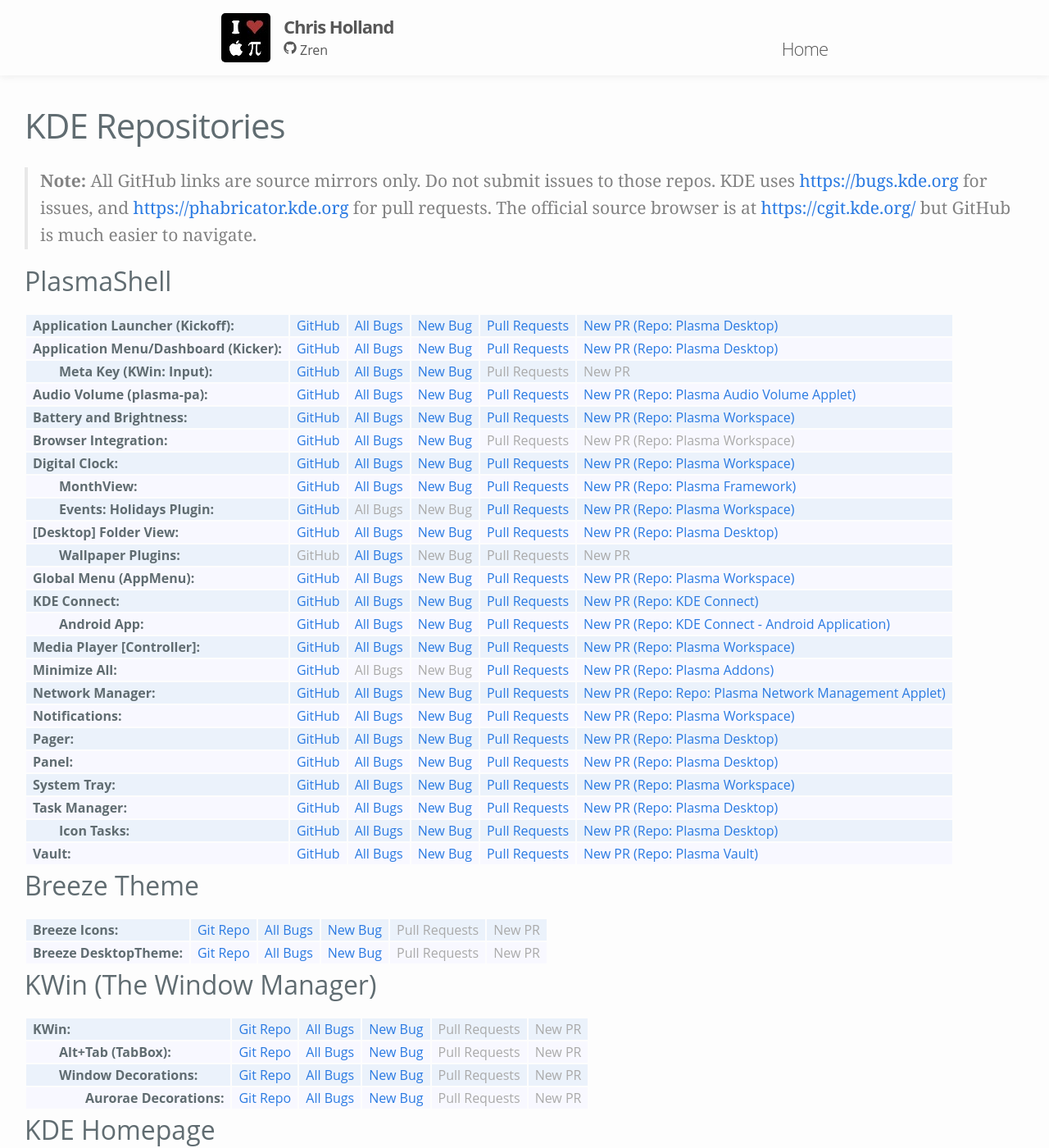
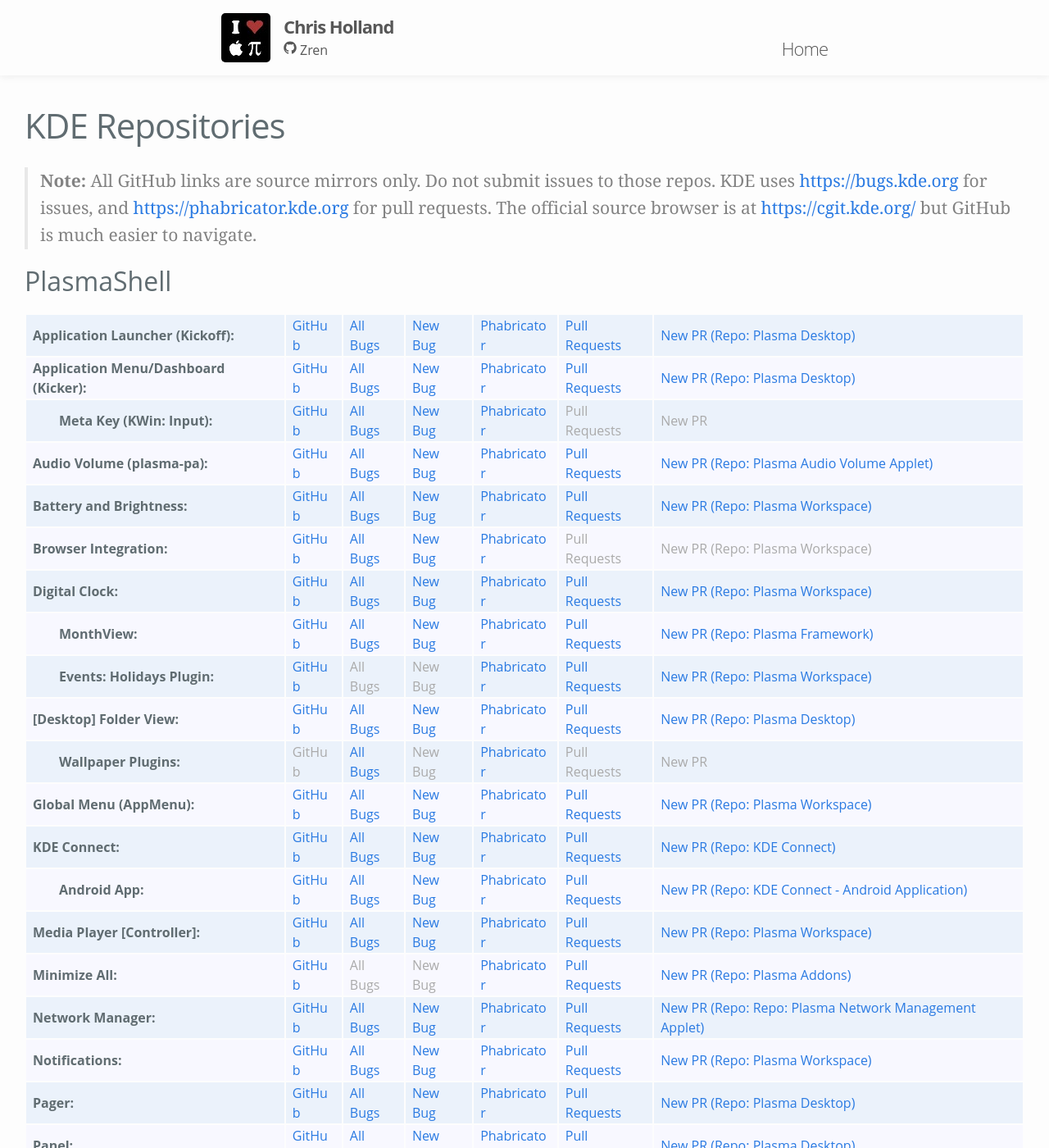
Before and after one commit to Zren/zren.github.io, a Jekyll site: the page built from kde_repos.md, in a window 1280 px wide and 1400 px high. Shown: the whole window at 82% size. Built offline with Jekyll 4.4.1, drawn with Linux system fonts in a browser that asks for light colours; some of the changed text lies outside the part shown.

Commit message:
Add phabricator repo link column

```diff
--- a/kde_repos.md
+++ b/kde_repos.md
@@ -62,12 +62,14 @@
 {% assign phabDiffsAddons = 'https://phabricator.kde.org/differential/query/iwcJtI0heMfD/#R' %}
 {% assign phabNewDiff = 'https://phabricator.kde.org/differential/diff/create/' %}
 
+
 <table class="repolist">
 	<tr>
 		<td>Application Launcher (Kickoff)</td>
 		<td><a href="https://github.com/KDE/plasma-desktop/blob/master/applets/kickoff/">GitHub</a></td>
 		<td><a href="{{kdeBugList}}product=plasmashell&component=Application%20Launcher%20%28Kickoff%29&list_id=1406061">All Bugs</a></td>
 		<td><a href="{{kdeNewBug}}product=plasmashell&component=Application%20Launcher%20%28Kickoff%29">New Bug</a></td>
+		<td><a href="https://phabricator.kde.org/source/plasma-desktop/">Phabricator</a></td>
 		<td><a href="{{phabDiffsDesktop}}">Pull Requests</a></td>
 		<td><a href="{{phabNewDiff}}">New PR (Repo: Plasma Desktop)</a></td>
 	</tr>
@@ -76,6 +78,7 @@
 		<td><a href="https://github.com/KDE/plasma-desktop/blob/master/applets/kicker/">GitHub</a></td>
 		<td><a href="{{kdeBugList}}product=plasmashell&component=Application%20Menu%20%28Kicker%29&list_id=1406061">All Bugs</a></td>
 		<td><a href="{{kdeNewBug}}product=plasmashell&component=Application%20Menu%20%28Kicker%29">New Bug</a></td>
+		<td><a href="https://phabricator.kde.org/source/plasma-desktop/">Phabricator</a></td>
 		<td><a href="{{phabDiffsDesktop}}">Pull Requests</a></td>
 		<td><a href="{{phabNewDiff}}">New PR (Repo: Plasma Desktop)</a></td>
 	</tr>
@@ -84,6 +87,7 @@
 		<td><a href="https://github.com/KDE/kwin/">GitHub</a></td>
 		<td><a href="{{kdeBugList}}product=kwin&component=input&list_id=1432963">All Bugs</a></td>
 		<td><a href="{{kdeNewBug}}product=kwin&component=input">New Bug</a></td>
+		<td><a href="https://phabricator.kde.org/source/kwin/">Phabricator</a></td>
 		<td><a>Pull Requests</a></td>
 		<td><a>New PR</a></td>
 	</tr>
@@ -92,6 +96,7 @@
 		<td><a href="https://github.com/KDE/plasma-pa">GitHub</a></td>
 		<td><a href="{{kdeBugList}}product=plasma-pa&list_id=1406062">All Bugs</a></td>
 		<td><a href="{{kdeNewBug}}product=plasma-pa&component=applet">New Bug</a></td>
+		<td><a href="https://phabricator.kde.org/source/plasma-pa/">Phabricator</a></td>
 		<td><a href="{{phabDiffs}}NlM7ES4ji2UX/#R">Pull Requests</a></td>
 		<td><a href="{{phabNewDiff}}">New PR (Repo: Plasma Audio Volume Applet)</a></td>
 	</tr>
@@ -100,6 +105,7 @@
 		<td><a href="https://github.com/KDE/plasma-workspace/tree/master/applets/batterymonitor">GitHub</a></td>
 		<td><a href="{{kdeBugList}}product=plasmashell&component=Battery%20Monitor&list_id=1439115">All Bugs</a></td>
 		<td><a href="{{kdeNewBug}}product=plasmashell&component=Battery%20Monitor">New Bug</a></td>
+		<td><a href="https://phabricator.kde.org/source/plasma-workspace/">Phabricator</a></td>
 		<td><a href="{{phabDiffsWorkspace}}">Pull Requests</a></td>
 		<td><a href="{{phabNewDiff}}">New PR (Repo: Plasma Workspace)</a></td>
 	</tr>
@@ -108,6 +114,7 @@
 		<td><a href="https://github.com/kde/plasma-browser-integration">GitHub</a></td>
 		<td><a href="{{kdeBugList}}product=plasma-browser-integration&list_id=1451104">All Bugs</a></td>
 		<td><a href="{{kdeNewBug}}product=plasma-browser-integration">New Bug</a></td>
+		<td><a href="https://phabricator.kde.org/source/plasma-browser-integration/">Phabricator</a></td>
 		<td><a>Pull Requests</a></td>
 		<td><a>New PR (Repo: Plasma Workspace)</a></td>
 	</tr>
@@ -116,6 +123,7 @@
 		<td><a href="https://github.com/KDE/plasma-workspace/tree/master/applets/digital-clock">GitHub</a></td>
 		<td><a href="{{kdeBugList}}product=plasmashell&component=Digital%20Clock&list_id=1406061">All Bugs</a></td>
 		<td><a href="{{kdeNewBug}}product=plasmashell&component=Digital%20Clock">New Bug</a></td>
+		<td><a href="https://phabricator.kde.org/source/plasma-workspace/">Phabricator</a></td>
 		<td><a href="{{phabDiffsWorkspace}}">Pull Requests</a></td>
 		<td><a href="{{phabNewDiff}}">New PR (Repo: Plasma Workspace)</a></td>
 	</tr>
@@ -124,6 +132,7 @@
 		<td><a href="https://github.com/KDE/plasma-framework/tree/master/src/declarativeimports/calendar">GitHub</a></td>
 		<td><a href="{{kdeBugList}}product=frameworks-kdeclarative&list_id=1480318">All Bugs</a></td>
 		<td><a href="{{kdeNewBug}}product=frameworks-kdeclarative">New Bug</a></td>
+		<td><a href="https://phabricator.kde.org/source/plasma-framework/">Phabricator</a></td>
 		<td><a href="{{phabDiffsFramework}}">Pull Requests</a></td>
 		<td><a href="{{phabNewDiff}}">New PR (Repo: Plasma Framework)</a></td>
 	</tr>
@@ -132,6 +141,7 @@
 		<td><a href="https://github.com/KDE/plasma-workspace/tree/master/plasmacalendarintegration">GitHub</a></td>
 		<td><a>All Bugs</a></td>
 		<td><a>New Bug</a></td>
+		<td><a href="https://phabricator.kde.org/source/plasma-workspace/">Phabricator</a></td>
 		<td><a href="{{phabDiffsWorkspace}}">Pull Requests</a></td>
 		<td><a href="{{phabNewDiff}}">New PR (Repo: Plasma Workspace)</a></td>
 	</tr>
@@ -140,6 +150,7 @@
 		<td><a href="https://github.com/KDE/plasma-desktop/tree/master/containments/desktop/">GitHub</a></td>
 		<td><a href="{{kdeBugList}}product=plasmashell&component=Folder&list_id=1417574">All Bugs</a></td>
 		<td><a href="{{kdeNewBug}}product=plasmashell&component=Folder">New Bug</a></td>
+		<td><a href="https://phabricator.kde.org/source/plasma-desktop/">Phabricator</a></td>
 		<td><a href="{{phabDiffsDesktop}}">Pull Requests</a></td>
 		<td><a href="{{phabNewDiff}}">New PR (Repo: Plasma Desktop)</a></td>
 	</tr>
@@ -148,6 +159,7 @@
 		<td><a>GitHub</a></td>
 		<td><a href="{{kdeBugList}}product=Plasma%20Workspace%20Wallpapers&component=general&list_id=1437793">All Bugs</a></td>
 		<td><a>New Bug</a></td>
+		<td><a href="https://phabricator.kde.org/source/plasma-workspace/">Phabricator</a></td>
 		<td><a>Pull Requests</a></td>
 		<td><a>New PR</a></td>
 	</tr>
@@ -156,6 +168,7 @@
 		<td><a href="https://github.com/KDE/plasma-workspace/tree/master/applets/appmenu">GitHub</a></td>
 		<td><a href="{{kdeBugList}}product=plasmashell&component=Global%20Menu&list_id=1440415">All Bugs</a></td>
 		<td><a href="{{kdeNewBug}}product=plasmashell&component=Global%20Menu">New Bug</a></td>
+		<td><a href="https://phabricator.kde.org/source/plasma-workspace/">Phabricator</a></td>
 		<td><a href="{{phabDiffsWorkspace}}">Pull Requests</a></td>
 		<td><a href="{{phabNewDiff}}">New PR (Repo: Plasma Workspace)</a></td>
 	</tr>
@@ -164,6 +177,7 @@
 		<td><a href="https://github.com/KDE/kdeconnect-kde/tree/master/plasmoid">GitHub</a></td>
 		<td><a href="{{kdeBugList}}product=kdeconnect&list_id=1488080">All Bugs</a></td>
 		<td><a href="{{kdeNewBug}}product=kdeconnect">New Bug</a></td>
+		<td><a href="https://phabricator.kde.org/source/kdeconnect-kde/">Phabricator</a></td>
 		<td><a href="https://phabricator.kde.org/differential/query/ukrPN51zGqf8/#R">Pull Requests</a></td>
 		<td><a href="{{phabNewDiff}}">New PR (Repo: KDE Connect)</a></td>
 	</tr>
@@ -172,6 +186,7 @@
 		<td><a href="https://github.com/KDE/kdeconnect-android">GitHub</a></td>
 		<td><a href="{{kdeBugList}}product=kdeconnect&list_id=1488080">All Bugs</a></td>
 		<td><a href="{{kdeNewBug}}product=kdeconnect&component=android-application">New Bug</a></td>
+		<td><a href="https://phabricator.kde.org/source/kdeconnect-android/">Phabricator</a></td>
 		<td><a href="https://phabricator.kde.org/differential/query/O5uLyNhBHBeF/#R">Pull Requests</a></td>
 		<td><a href="{{phabNewDiff}}">New PR (Repo: KDE Connect - Android Application)</a></td>
 	</tr>
@@ -180,6 +195,7 @@
 		<td><a href="https://github.com/KDE/plasma-workspace/tree/master/applets/mediacontroller">GitHub</a></td>
 		<td><a href="{{kdeBugList}}product=plasmashell&component=Media%20Player&list_id=1428170">All Bugs</a></td>
 		<td><a href="{{kdeNewBug}}product=plasmashell&component=Media%20Player">New Bug</a></td>
+		<td><a href="https://phabricator.kde.org/source/plasma-workspace/">Phabricator</a></td>
 		<td><a href="{{phabDiffsWorkspace}}">Pull Requests</a></td>
 		<td><a href="{{phabNewDiff}}">New PR (Repo: Plasma Workspace)</a></td>
 	</tr>
@@ -188,6 +204,7 @@
 		<td><a href="https://github.com/KDE/kdeplasma-addons/tree/master/applets/minimizeall">GitHub</a></td>
 		<td><a>All Bugs</a></td>
 		<td><a>New Bug</a></td>
+		<td><a href="https://phabricator.kde.org/source/kdeplasma-addons/">Phabricator</a></td>
 		<td><a href="{{phabDiffsAddons}}">Pull Requests</a></td>
 		<td><a href="{{phabNewDiff}}">New PR (Repo: Plasma Addons)</a></td>
 	</tr>
@@ -196,6 +213,7 @@
 		<td><a href="https://github.com/KDE/plasma-nm">GitHub</a></td>
 		<td><a href="{{kdeBugList}}product=plasma-nm&list_id=1477710">All Bugs</a></td>
 		<td><a href="{{kdeNewBug}}product=plasma-nm">New Bug</a></td>
+		<td><a href="https://phabricator.kde.org/source/plasma-nm/">Phabricator</a></td>
 		<td><a href="{{phabDiffs}}zTZoO20shXlW/#R">Pull Requests</a></td>
 		<td><a href="{{phabNewDiff}}">New PR (Repo: Repo: Plasma Network Management Applet)</a></td>
 	</tr>
@@ -204,6 +222,7 @@
 		<td><a href="https://github.com/KDE/plasma-workspace/tree/master/applets/notifications">GitHub</a></td>
 		<td><a href="{{kdeBugList}}product=plasmashell&component=Notifications&list_id=1453849">All Bugs</a></td>
 		<td><a href="{{kdeNewBug}}product=plasmashell&component=Notifications">New Bug</a></td>
+		<td><a href="https://phabricator.kde.org/source/plasma-workspace/">Phabricator</a></td>
 		<td><a href="{{phabDiffsWorkspace}}">Pull Requests</a></td>
 		<td><a href="{{phabNewDiff}}">New PR (Repo: Plasma Workspace)</a></td>
 	</tr>
@@ -212,6 +231,7 @@
 		<td><a href="https://github.com/KDE/plasma-desktop/blob/master/applets/pager">GitHub</a></td>
 		<td><a href="{{kdeBugList}}product=plasmashell&component=Pager&list_id=1411058">All Bugs</a></td>
 		<td><a href="{{kdeNewBug}}product=plasmashell&component=Pager">New Bug</a></td>
+		<td><a href="https://phabricator.kde.org/source/plasma-desktop/">Phabricator</a></td>
 		<td><a href="{{phabDiffsDesktop}}">Pull Requests</a></td>
 		<td><a href="{{phabNewDiff}}">New PR (Repo: Plasma Desktop)</a></td>
 	</tr>
@@ -220,6 +240,7 @@
 		<td><a href="https://github.com/KDE/plasma-desktop/tree/master/desktoppackage">GitHub</a></td>
 		<td><a href="{{kdeBugList}}product=plasmashell&component=panel&list_id=1465776">All Bugs</a></td>
 		<td><a href="{{kdeNewBug}}product=plasmashell&component=panel">New Bug</a></td>
+		<td><a href="https://phabricator.kde.org/source/plasma-desktop/">Phabricator</a></td>
 		<td><a href="{{phabDiffsDesktop}}">Pull Requests</a></td>
 		<td><a href="{{phabNewDiff}}">New PR (Repo: Plasma Desktop)</a></td>
 	</tr>
@@ -228,6 +249,7 @@
 		<td><a href="https://github.com/KDE/plasma-workspace/tree/master/applets/systemtray">GitHub</a></td>
 		<td><a href="{{kdeBugList}}product=plasmashell&component=System%20Tray&list_id=1408524">All Bugs</a></td>
 		<td><a href="{{kdeNewBug}}product=plasmashell&component=System%20Tray">New Bug</a></td>
+		<td><a href="https://phabricator.kde.org/source/plasma-workspace/">Phabricator</a></td>
 		<td><a href="{{phabDiffsWorkspace}}">Pull Requests</a></td>
 		<td><a href="{{phabNewDiff}}">New PR (Repo: Plasma Workspace)</a></td>
 	</tr>
@@ -236,6 +258,7 @@
 		<td><a href="https://github.com/KDE/plasma-desktop/blob/master/applets/taskmanager">GitHub</a></td>
 		<td><a href="{{kdeBugList}}product=plasmashell&component=Task%20Manager&list_id=1407534">All Bugs</a></td>
 		<td><a href="{{kdeNewBug}}product=plasmashell&component=Task%20Manager">New Bug</a></td>
+		<td><a href="https://phabricator.kde.org/source/plasma-desktop/">Phabricator</a></td>
 		<td><a href="{{phabDiffsDesktop}}">Pull Requests</a></td>
 		<td><a href="{{phabNewDiff}}">New PR (Repo: Plasma Desktop)</a></td>
 	</tr>
@@ -244,6 +267,7 @@
 		<td><a href="https://github.com/KDE/plasma-desktop/blob/master/applets/taskmanager">GitHub</a></td>
 		<td><a href="{{kdeBugList}}product=plasmashell&component=Icons-only%20Task%20Manager&list_id=1407535">All Bugs</a></td>
 		<td><a href="{{kdeNewBug}}product=plasmashell&component=Icons-only%20Task%20Manager">New Bug</a></td>
+		<td><a href="https://phabricator.kde.org/source/plasma-desktop/">Phabricator</a></td>
 		<td><a href="{{phabDiffsDesktop}}">Pull Requests</a></td>
 		<td><a href="{{phabNewDiff}}">New PR (Repo: Plasma Desktop)</a></td>
 	</tr>
@@ -252,6 +276,7 @@
 		<td><a href="https://github.com/KDE/plasma-vault/tree/master/plasma">GitHub</a></td>
 		<td><a href="{{kdeBugList}}product=Plasma%20Vault&list_id=1469737">All Bugs</a></td>
 		<td><a href="{{kdeNewBug}}product=plasmashell&component=Plasma%20Vault">New Bug</a></td>
+		<td><a href="https://phabricator.kde.org/source/plasma-vault/">Phabricator</a></td>
 		<td><a href="https://phabricator.kde.org/differential/query/xviPAQ7cuNOx/#R">Pull Requests</a></td>
 		<td><a href="{{phabNewDiff}}">New PR (Repo: Plasma Vault)</a></td>
 	</tr>
@@ -266,6 +291,7 @@
 		<td><a href="https://github.com/KDE/breeze-icons/">Git Repo</a></td>
 		<td><a href="{{kdeBugList}}product=Breeze&component=icons&list_id=1436777">All Bugs</a></td>
 		<td><a href="{{kdeNewBug}}product=Breeze&component=icons">New Bug</a></td>
+		<td><a href="https://phabricator.kde.org/source/breeze-icons/">Phabricator</a></td>
 		<td><a>Pull Requests</a></td>
 		<td><a>New PR</a></td>
 	</tr>
@@ -274,6 +300,7 @@
 		<td><a href="https://github.com/KDE/plasma-framework/blob/master/src/desktoptheme/breeze/">Git Repo</a></td>
 		<td><a href="{{kdeBugList}}product=frameworks-plasma&list_id=1484319">All Bugs</a></td>
 		<td><a href="{{kdeNewBug}}product=frameworks-plasma">New Bug</a></td>
+		<td><a href="https://phabricator.kde.org/source/plasma-framework/">Phabricator</a></td>
 		<td><a>Pull Requests</a></td>
 		<td><a>New PR</a></td>
 	</tr>
@@ -288,6 +315,7 @@
 		<td><a href="https://github.com/KDE/kwin/">Git Repo</a></td>
 		<td><a href="{{kdeBugList}}product=kwin&list_id=1442047">All Bugs</a></td>
 		<td><a href="{{kdeNewBug}}product=kwin">New Bug</a></td>
+		<td><a href="https://phabricator.kde.org/source/kwin/">Phabricator</a></td>
 		<td><a>Pull Requests</a></td>
 		<td><a>New PR</a></td>
 	</tr>
@@ -296,6 +324,7 @@
 		<td><a href="https://github.com/KDE/kwin/tree/master/tabbox">Git Repo</a></td>
 		<td><a href="{{kdeBugList}}product=kwin&component=tabbox&list_id=1442048">All Bugs</a></td>
 		<td><a href="{{kdeNewBug}}product=kwin&component=tabbox">New Bug</a></td>
+		<td><a href="https://phabricator.kde.org/source/kwin/">Phabricator</a></td>
 		<td><a>Pull Requests</a></td>
 		<td><a>New PR</a></td>
 	</tr>
@@ -304,6 +333,7 @@
 		<td><a href="https://github.com/KDE/kwin/tree/master/kdecorations">Git Repo</a></td>
 		<td><a href="{{kdeBugList}}product=kwin&component=decorations&list_id=1442298">All Bugs</a></td>
 		<td><a href="{{kdeNewBug}}product=kwin&component=decorations">New Bug</a></td>
+		<td><a href="https://phabricator.kde.org/source/kwin/">Phabricator</a></td>
 		<td><a>Pull Requests</a></td>
 		<td><a>New PR</a></td>
 	</tr>
@@ -312,6 +342,7 @@
 		<td><a href="https://github.com/KDE/kwin/tree/master/plugins/kdecorations/aurorae">Git Repo</a></td>
 		<td><a href="{{kdeBugList}}product=kwin&component=aurorae&list_id=1442301">All Bugs</a></td>
 		<td><a href="{{kdeNewBug}}product=kwin&component=aurorae">New Bug</a></td>
+		<td><a href="https://phabricator.kde.org/source/kwin/">Phabricator</a></td>
 		<td><a>Pull Requests</a></td>
 		<td><a>New PR</a></td>
 	</tr>
@@ -326,6 +357,7 @@
 		<td><a href="https://cgit.kde.org/scratch/kvermette/www-aether.git/tree/">Git Repo</a></td>
 		<td><a href="{{kdeBugList}}product=www.kde.org&component=general&list_id=1430354">All Bugs</a></td>
 		<td><a href="{{kdeNewBug}}product=www.kde.org&component=general">New Bug</a></td>
+		<td><a href="https://phabricator.kde.org/source/websites-aether-wordpress/">Phabricator</a></td>
 		<td><a>Pull Requests</a></td>
 		<td><a>New PR</a></td>
 	</tr>
@@ -334,6 +366,7 @@
 		<td><a>Git Repo</a></td>
 		<td><a>All Bugs</a></td>
 		<td><a>New Bug</a></td>
+		<td><a>Phabricator</a></td>
 		<td><a>Pull Requests</a></td>
 		<td><a href="{{phabNewDiff}}">New PR (Repo: Documentation Website (docs.kde.org))</a></td>
 		<td><a href="https://phabricator.kde.org/source/websites-docs-kde-org/">Phabricator</a></td>
@@ -349,6 +382,7 @@
 		<td><a href="https://github.com/KDE/ocs-webserver/tree/master/application/modules/default/controllers">GitHub</a></td>
 		<td><a href="https://phabricator.kde.org/tag/kde_store/">All Tasks</a></td>
 		<td><a href="https://phabricator.kde.org/tag/kde_store/">(▼ Create Task)</a></td>
+		<td><a href="https://phabricator.kde.org/source/ocs-webserver/">Phabricator</a></td>
 		<td><a href="https://phabricator.kde.org/differential/query/6v0DIohqTbc6/#R">Pull Requests</a></td>
 		<td><a href="{{phabNewDiff}}">New PR (Repo: OCS Webserver)</a></td>
 	</tr>
@@ -372,6 +406,7 @@
 		<td><a href="https://github.com/KDE/plasma-sdk/tree/master/themeexplorer">GitHub</a></td>
 		<td><a href="{{kdeBugList}}product=Plasma%20SDK&component=plasmathemeexplorer&list_id=1433280">All Bugs</a></td>
 		<td><a href="{{kdeNewBug}}product=Plasma%20SDK&component=plasmathemeexplorer">New Bug</a></td>
+		<td><a href="https://phabricator.kde.org/source/plasma-sdk/">Phabricator</a></td>
 		<td><a href="{{phabDiffsDesktop}}">Pull Requests</a></td>
 		<td><a href="{{phabNewDiff}}">New PR (Repo: Plasma SDK)</a></td>
 	</tr>
@@ -380,6 +415,7 @@
 		<td><a href="https://github.com/KDE/plasma-sdk/tree/master/plasmoidviewer">GitHub</a></td>
 		<td><a href="{{kdeBugList}}product=Plasma%20SDK&component=plasmoidviewer&list_id=1422702">All Bugs</a></td>
 		<td><a href="{{kdeNewBug}}product=Plasma%20SDK&component=plasmoidviewer">New Bug</a></td>
+		<td><a href="https://phabricator.kde.org/source/plasma-sdk/">Phabricator</a></td>
 		<td><a href="{{phabDiffsDesktop}}">Pull Requests</a></td>
 		<td><a href="{{phabNewDiff}}">New PR (Repo: Plasma SDK)</a></td>
 	</tr>
@@ -394,6 +430,7 @@
 		<td><a href="https://github.com/KDE/Dolphin">GitHub</a></td>
 		<td><a href="{{kdeBugList}}product=dolphin&list_id=1431508">All Bugs</a></td>
 		<td><a href="{{kdeNewBug}}product=dolphin">New Bug</a></td>
+		<td><a href="https://phabricator.kde.org/source/dolphin/">Phabricator</a></td>
 		<td><a>Pull Requests</a></td>
 		<td><a>New PR</a></td>
 	</tr>
@@ -402,6 +439,7 @@
 		<td><a href="https://github.com/KDE/kdenlive">GitHub</a></td>
 		<td><a href="{{kdeBugList}}product=kdenlive&list_id=1444103">All Bugs</a></td>
 		<td><a href="{{kdeNewBug}}product=kdenlive">New Bug</a></td>
+		<td><a href="https://phabricator.kde.org/source/kdenlive/">Phabricator</a></td>
 		<td><a>Pull Requests</a></td>
 		<td><a>New PR</a></td>
 	</tr>
@@ -410,6 +448,7 @@
 		<td><a href="https://github.com/KDE/kdialog">GitHub</a></td>
 		<td><a href="{{kdeBugList}}product=kdialog&list_id=1481711">All Bugs</a></td>
 		<td><a href="{{kdeNewBug}}product=kdialog">New Bug</a></td>
+		<td><a href="https://phabricator.kde.org/source/kdialog/">Phabricator</a></td>
 		<td><a>Pull Requests</a></td>
 		<td><a>New PR</a></td>
 	</tr>
@@ -418,6 +457,7 @@
 		<td><a href="https://github.com/KDE/konversation">GitHub</a></td>
 		<td><a href="{{kdeBugList}}product=konversation&list_id=1475432">All Bugs</a></td>
 		<td><a href="{{kdeNewBug}}product=konversation">New Bug</a></td>
+		<td><a href="https://phabricator.kde.org/source/konversation/">Phabricator</a></td>
 		<td><a>Pull Requests</a></td>
 		<td><a>New PR</a></td>
 	</tr>
@@ -426,6 +466,7 @@
 		<td><a href="https://github.com/KDE/krita">GitHub</a></td>
 		<td><a href="{{kdeBugList}}product=krita&list_id=1444104">All Bugs</a></td>
 		<td><a href="{{kdeNewBug}}product=krita">New Bug</a></td>
+		<td><a href="https://phabricator.kde.org/source/krita/">Phabricator</a></td>
 		<td><a>Pull Requests</a></td>
 		<td><a>New PR</a></td>
 	</tr>
```
